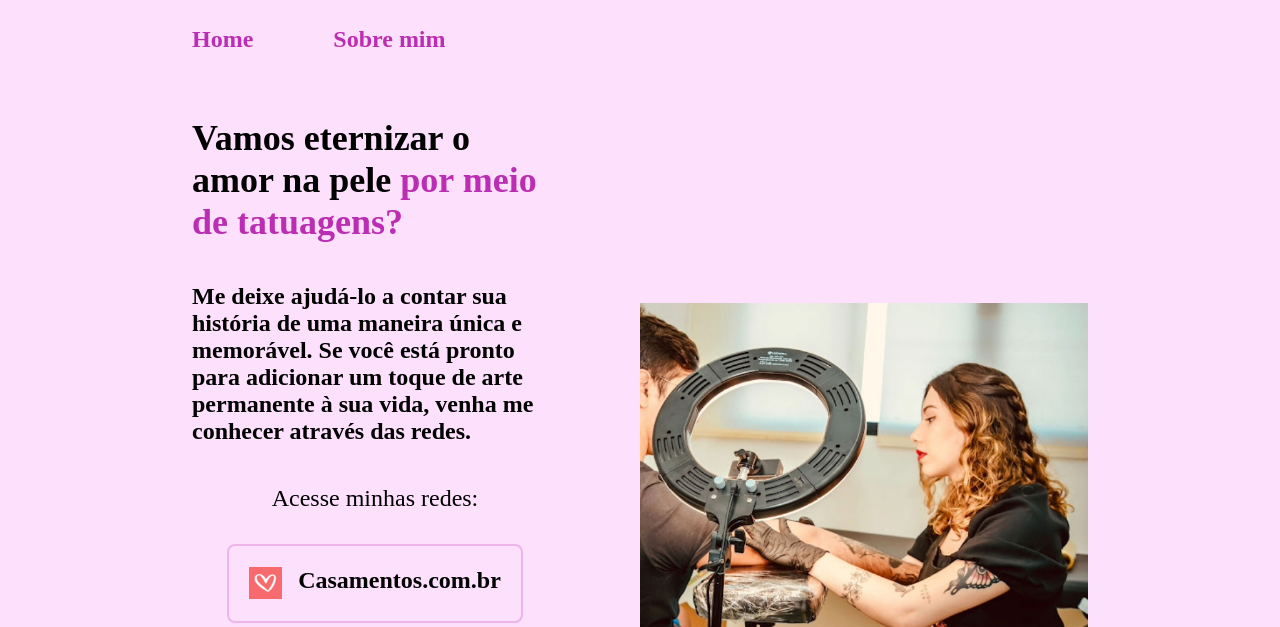
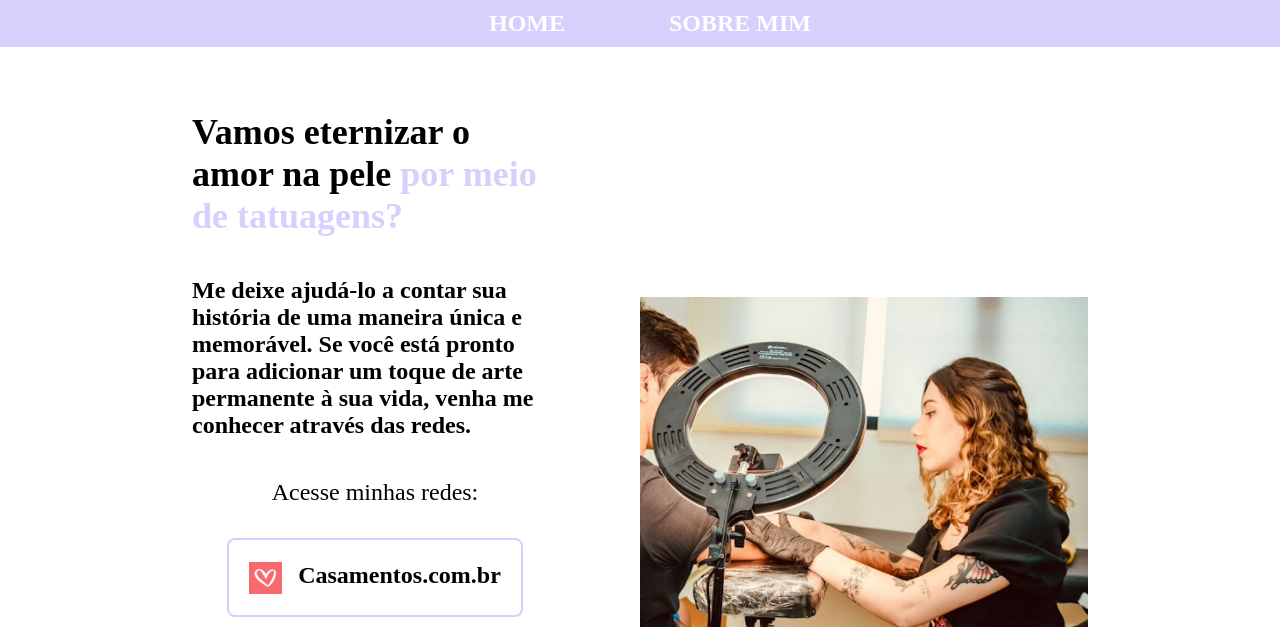
Before and after one commit to AndreCaldas2/site-maria, a plain HTML site: page index.html in a window 1280 px wide. Shown: the top 627 px of the page. Drawn offline with Linux system fonts and the light colour scheme; a web font is replaced by a local one.

Commit message:
MUDANÇA DE CORES, MUDANÇA NO HEADER

```diff
--- a/index.html
+++ b/index.html
@@ -12,8 +12,8 @@
 <body>
     <header class="cabecalho">
         <nav class="cabecalho__menu">
-            <a class="cabecalho__menu__link" href="index.html">Home</a>
-            <a class="cabecalho__menu__link" href="about.html">Sobre mim</a>
+            <a class="cabecalho__menu__link" href="index.html">HOME</a>
+            <a class="cabecalho__menu__link" href="about.html">SOBRE MIM</a>
         </nav>
     </header>
     <main class="apresentacao">
--- a/styles/style.css
+++ b/styles/style.css
@@ -1,9 +1,9 @@
 @import url('https://fonts.googleapis.com/css2?family=Abhaya+Libre:wght@400;500;600;700;800&display=swap');
 
 :root {
-    --cor-primaria: #FDE0FB;
+    --cor-primaria: white;
     --cor-secundaria: BLACK;
-    --cor-terciaria: #EEB5EB;
+    --cor-terciaria: #D8CFFD;
     --cor-hover: #FFC7EA;
 
     --fonte-primaria: "Abhaya Libre", serif;
@@ -22,20 +22,24 @@ body {
 }
 
 .cabecalho {
-    padding: 2% 0% 0% 15%;
+    padding: 0% 0% 0% 0%;
 }
 
 .cabecalho__menu {
-    display: flex;
-    gap: 80px;
+    padding: 10px;
+    background-color: var(--cor-terciaria);
+    text-align: center;
+    width: 100%;
 }
 
 .cabecalho__menu__link {
+    padding: 50px;
     font-family: var(--fonte-secundaria);
     font-size: 1.5rem;
     font-weight: 600;
-    color: #BB2DB2;
+    color: var(--cor-primaria);
     text-decoration: none;
+
 }
 
 .apresentacao {
@@ -59,7 +63,7 @@ body {
 }
 
 .titulo-destaque {
-    color: #BB2DB2;
+    color: var(--cor-terciaria);
 }
 
 
@@ -123,12 +127,14 @@ body {
 
 @media (max-width: 1200px) {
     .cabecalho {
-        padding: 10%;
+        padding: 0;
 
     }
 
     .cabecalho__menu {
         justify-content: center;
+
+
     }
 
     .apresentacao {
```
Also changed, not shown: about.html (+2 -2 lines).
